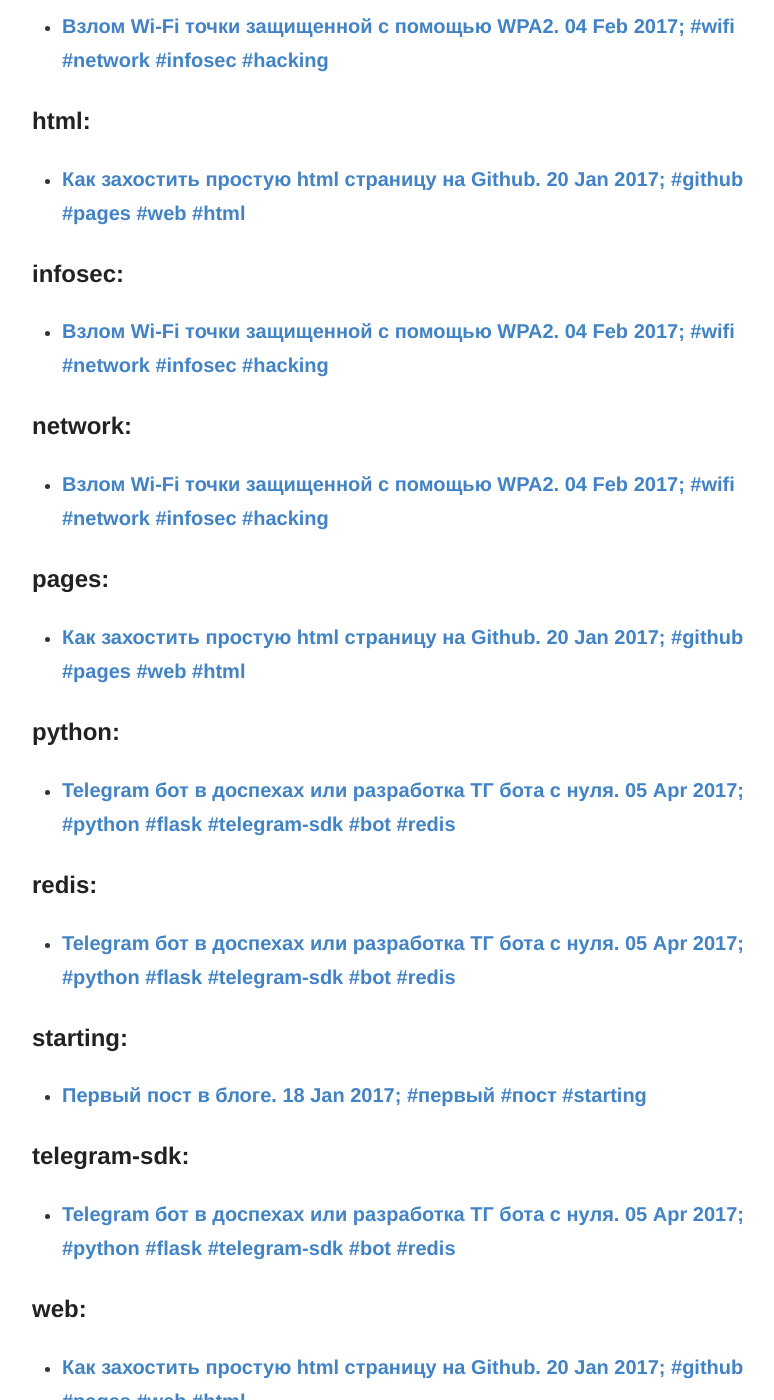
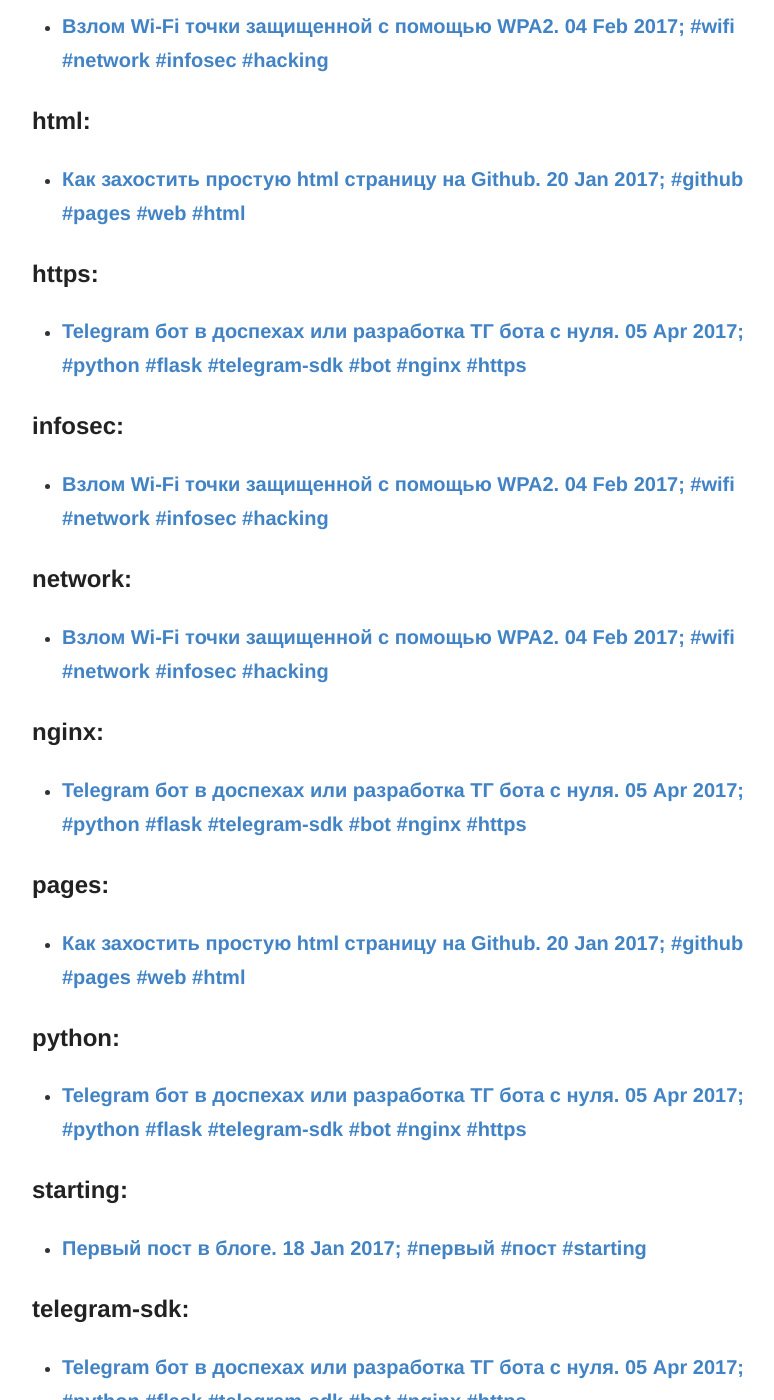
Before and after one commit to mrZizik/blog, a Jekyll site: the page built from tags.html, in a window 1280 px wide and 1400 px high, scrolled down 852 px. Shown: the whole window, without its empty margins (248-1022 px from the left). Built offline with Jekyll 4.4.1, drawn with Linux system fonts in a browser that asks for light colours; some of the changed text lies outside the part shown.

Commit message:
telegram bot post

```diff
--- a/_posts/2017-4-5-Telegram-bot-in-30-min.md
+++ b/_posts/2017-4-5-Telegram-bot-in-30-min.md
@@ -3,7 +3,7 @@
 title: Telegram бот в доспехах или разработка ТГ бота с нуля.
 disqus: true
 category: Dev
-tags: [python, flask, telegram-sdk, bot, redis]
+tags: [python, flask, telegram-sdk, bot, nginx, https]
 ---
 
 Всем мир. Сегодня я вам на практике покажу, как с 0 написать несложного Telegram бота. Для начала придумаем тестовое задание.
```
